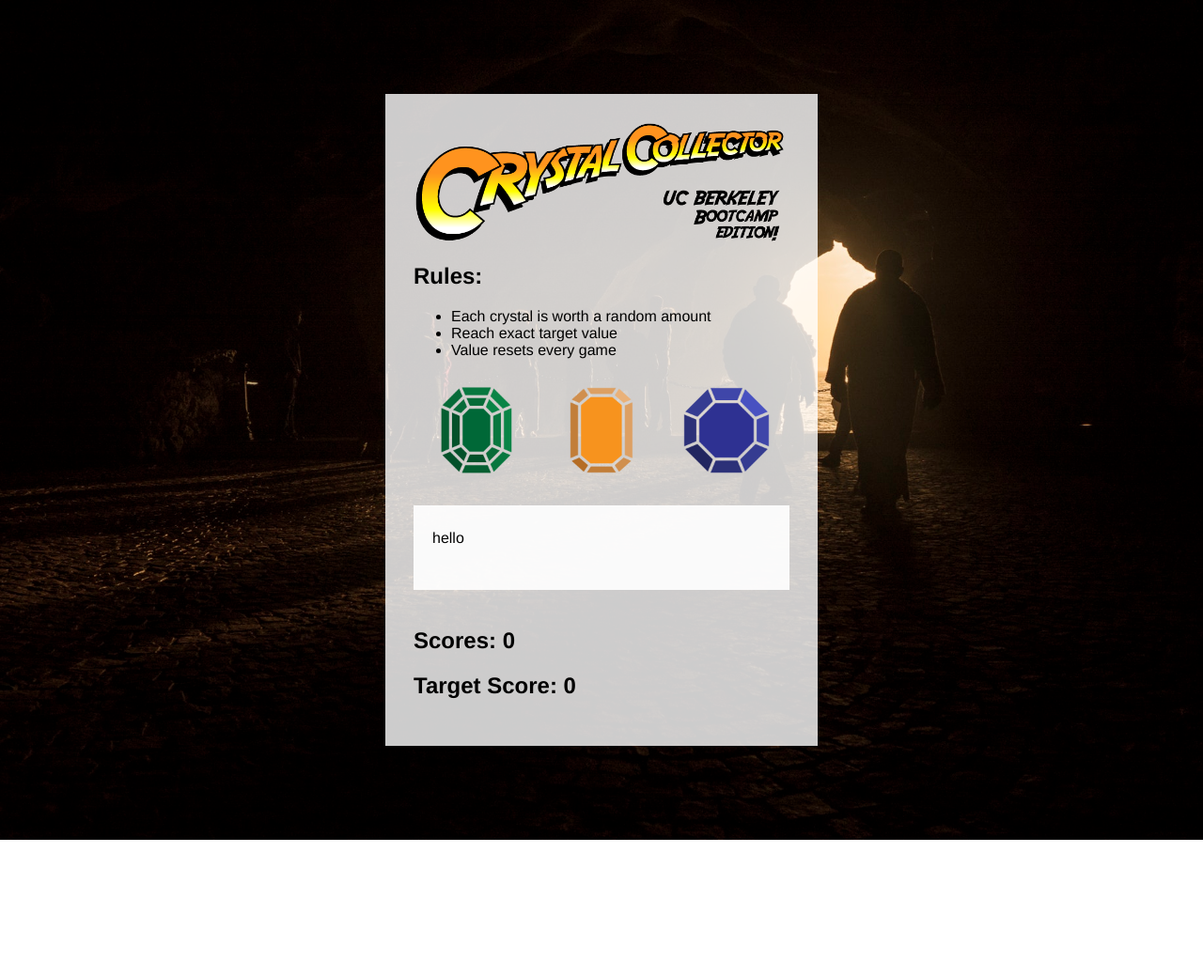
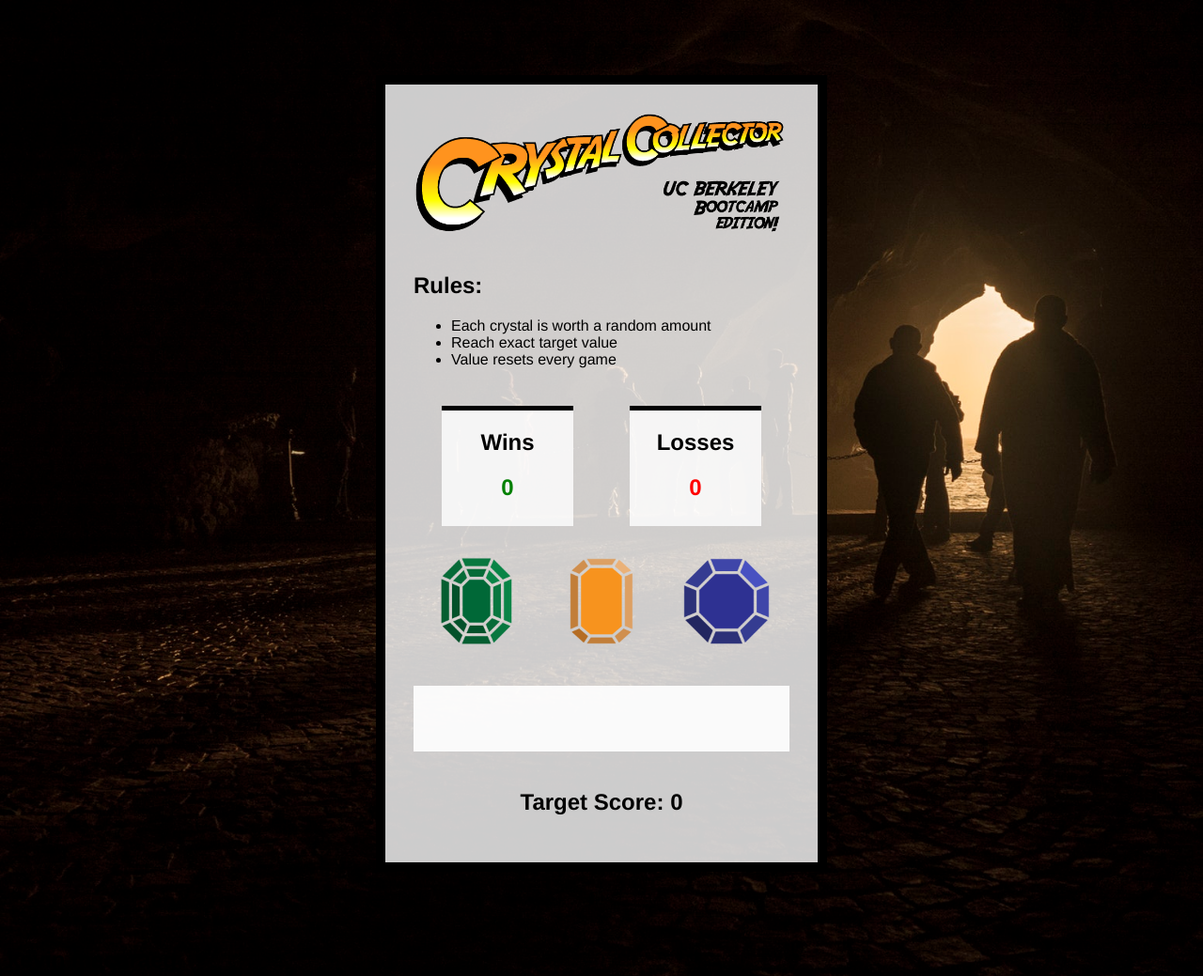
Before and after one commit to everysf/crystal-game, a plain HTML site: page index.html in a window 1280 px wide. Shown: the top 1039 px of the page at 94% size. Before the commit the page ends 894 px from the top, so only its background shows below. Drawn offline with nearby package versions, Linux system fonts and the light colour scheme.

Commit message:
very happy about this commit

```diff
--- a/index.html
+++ b/index.html
@@ -23,19 +23,34 @@
             <li>Reach exact target value</li>
             <li>Value resets every game</li>
         </ul>
+        <div class="scoreRow">
+                <div class="scoreBox">
+                    <h1 class="center">Wins</h1>
+                    <h1 class="displayGoals">0</h1>
+                </div>
+                <div class="scoreBox">
+                    <h1 class="center">Losses</h1>
+                    <h1 class="displayLose">0</h1>
+                </div>
+            </div>
         <div class="jewelWrap">
             <div class="jewel1 jewel"></div>
+            <div class="jewel2 jewel"></div>
             <div class="jewel3 jewel"></div>
-            <div class="jewel2 jewel"></div>
         </div>
         <div class="messagebox">
-            <p class="message">hello</p>
+            <p class="center message"></p>
         </div>
         <div class="score">
-            <h1>Scores: <span class="displayGoals">0</span></h1>
-            <h1>Target Score: <span class="displayTarget">0</span></h1>
+
+
+            <h1 class="center">Target Score: <span class="displayTarget">0</span></h1>
         </div>
 
+    </section>
+
+    <section class="footer">
+        <h2>kevin macaraeg</h2>
     </section>
 
     <script src="script.js"></script>
--- a/script.js
+++ b/script.js
@@ -5,7 +5,8 @@ var jewel3;
 
 var scores = {
     target: Math.floor(Math.random() * 100) + 50,
-    goals: 0
+    goals: 0,
+    losses: 0
 }
 
 var end = scores.target;
@@ -18,7 +19,7 @@ function updateDisplay() {
 }
 
 // Display new values
-function newValues() {
+function resetValues() {
     console.log("New game start");
     jewel1 = Math.floor(Math.random() * 15) + 1;
     console.log("Value of jewel 1 = " + jewel1)
@@ -26,9 +27,11 @@ function newValues() {
     console.log("Value of jewel 2 = " + jewel2)
     jewel3 = Math.floor(Math.random() * 15) + 1;
     console.log("Value of jewel 3 = " + jewel3)
+    scores.target = Math.floor(Math.random() * 100) + 50;
+    $(".displayTarget").css('color', 'black');
 };
 
-newValues();
+resetValues();
 
 // Add score
 $(".jewel1").on("click", function () {
@@ -48,9 +51,23 @@ $(".jewel3").on("click", function () {
 
 // End or reset game
 $(document).on("click", function() {
-if (end === 0) {
-    $(".message").text("win")
-} else if (end < 0) {
-    $(".message").text("try again")
-}
+    $(".messages").html("")
+    end = scores.target
+    if (end === 0) {
+        $(".message").css('color', 'green');
+        resetValues();
+        $(".message").text("Score!")
+        scores.goals++;
+        $(".displayGoals").text(scores.goals)
+        updateDisplay();
+    } else if (end < 0) {
+        $(".message").text("Try again")
+        scores.losses++;
+        $(".displayLose").text(scores.losses)
+        resetValues();
+        $(".message").css('color', 'red');
+        updateDisplay();
+    } else {
+        $(".message").text("")
+    }
 })
--- a/style.css
+++ b/style.css
@@ -8,8 +8,17 @@ body {
 .mainSection {
     background-color: rgba(255,255,255,.8);
     max-width: 400px;
-    margin: 100px auto;
+    margin: 80px auto;
     padding: 30px;
+    border: 10px solid black;
+    box-shadow: -50px 10px 30px rgba(0,0,0,0);
+    transition: 1s ease;
+}
+
+.mainSection:hover {
+    background-color: rgba(255,255,255,.9);
+    box-shadow: 0px 0px 100px rgba(248,243,43,.4);
+    border: 10px solid orange;
 }
 
 .jewel {
@@ -19,22 +28,34 @@ body {
     background-repeat: no-repeat;
     background-position: center;
     margin: 10px auto;
+    transition: .2s ease;
+}
 
+.jewel:hover {
+    margin-top: 0px;
+}
+
+.jewel:active {
+    margin-top: 20px;
+    margin-bottom: 0px;
+    opacity: .2;
+    transform: rotateY(180deg)
 }
 
 .jewelWrap {
     display: flex;
     justify-content: space-between;
+    height: 130px;
 }
 
 .jewel1 {
     background-image: url(img/crystals-02.png)
 }
 .jewel2 {
-    background-image: url(img/crystals-03.png)
+    background-image: url(img/crystals-04.png)
 }
 .jewel3 {
-    background-image: url(img/crystals-04.png)
+    background-image: url(img/crystals-03.png)
 }
 
 .crystalHead {
@@ -42,13 +63,47 @@ body {
     height: 130px;
     width: 100%;
     background-size: contain;
-    background-repeat: no-repeat;
+    background-repeat: repeat-y;
     background-position: center;
+    margin-bottom: 40px;
 }
 
 .messagebox {
     background-color:rgba(255,255,255,.9);
-    height: 70px;
+    height: 50px;
     padding: 10px 20px;
     margin: 20px auto 40px;
 }
+
+.displayLose {
+    color: red;
+    text-align: center;
+}
+
+.displayGoals {
+    color: green;
+    text-align: center;
+}
+
+.center {
+    text-align: center;
+}
+
+.scoreRow {
+    display: flex;
+    justify-content: space-around;
+    margin: 40px 0 20px;
+    height: 128px;
+}
+
+.scoreBox {
+    box-sizing: border-box;
+    background-color: rgba(255,255,255,.8);
+    width: 140px;
+    border-top: 5px solid black;
+    transition: .2s ease;
+}
+
+.scoreBox:hover {
+    border: 5px solid black;
+}
```
